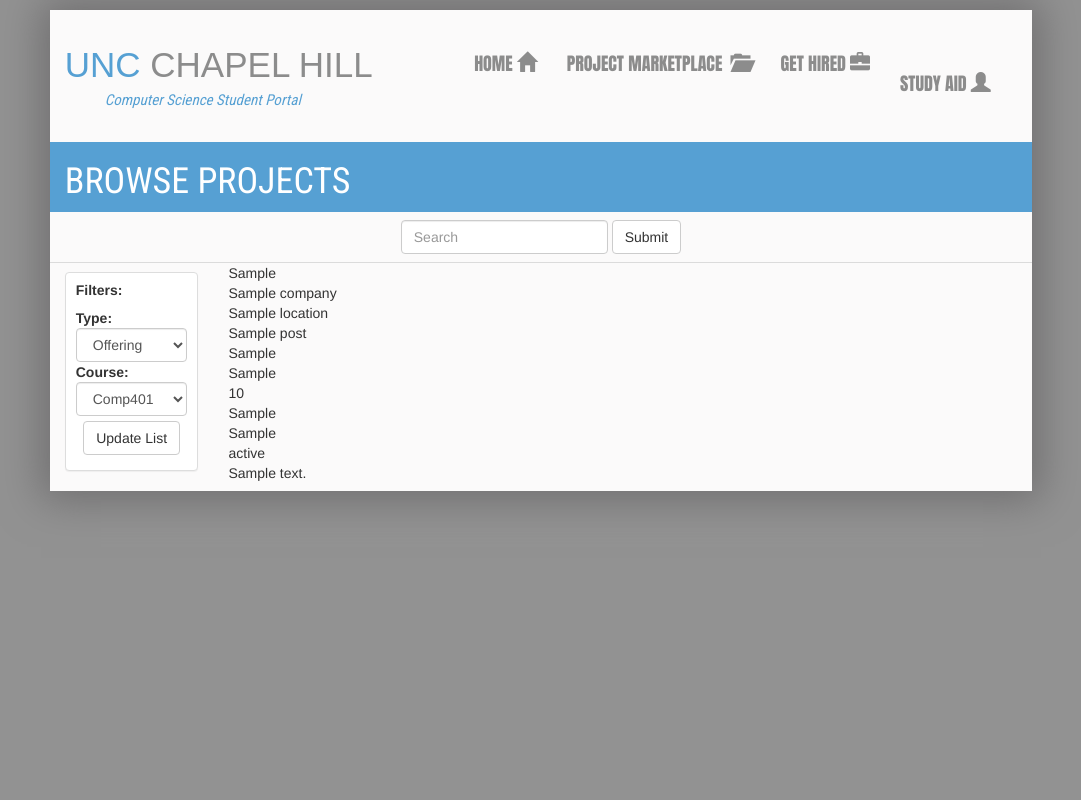
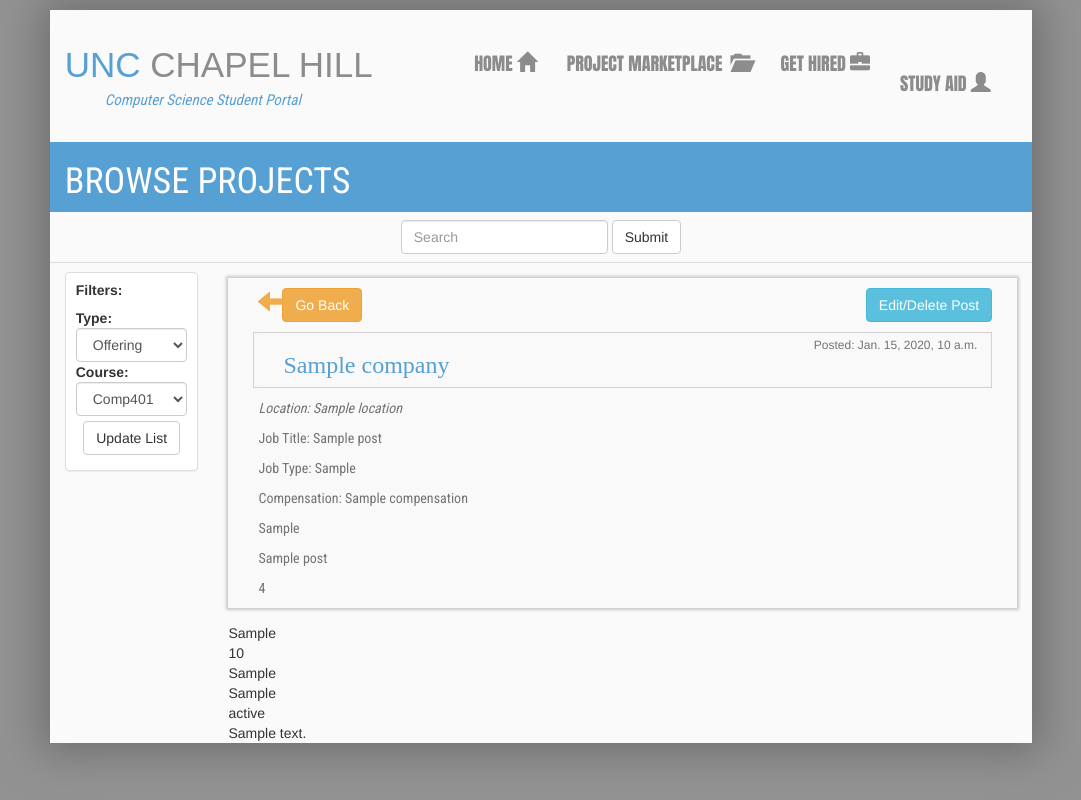
Before and after one commit to eliezer15/csportal, a Django app: template templates/GetHired/post.html in a window 1280 px wide. Shown: the whole page, without its empty margins (99-1180 px from the left). Run offline with Django 3.2, Linux system fonts and the light colour scheme; the template is opened without the code that fills it: most values are stand-ins (such as "Sample title", 1, 10 or a date in 2020); parts of the project's set-up code (start-up, migrations or seed data) failed here and were passed over; some libraries are stand-ins or nearby versions; some web fonts are replaced.

Commit message:
View post implemented

```diff
--- a/GetHired/models.py
+++ b/GetHired/models.py
@@ -158,5 +158,5 @@ class Interview(GetHiredPost):
     interview_rating = models.IntegerField()
 
     def save(self, **kwargs):
-        self.preview = self.interview_process[:50] + '...' #sliced to 50 chars
+        self.preview = self.interview_process[:100] + '...' #sliced to 50 chars
         super(Interview, self).save()
--- a/static/css/style.css
+++ b/static/css/style.css
@@ -118,7 +118,7 @@ div.posts {
 	margin: 10px;
 	font-size: 15px;
 	color: black;
-	height: 250px;
+	height: 200px;
 	width: 99%;
 	display: block;
 }
@@ -136,6 +136,10 @@ div.posts span.Date {
 	float: right;
 	color: black;
 	font-size: 12px;
+}
+
+div.posts span.preview {
+    color: #B2B2B2;
 }
 
 span.lab {
--- a/templates/GetHired/index.html
+++ b/templates/GetHired/index.html
@@ -24,6 +24,10 @@
                 <p>
                     <span class="location">{{post.location}}</span>
                 </p>
+
+                <p>
+                    <span class="preview">{{post.preview}}</span>
+                </p>
             </div>
         </a>
     </div>
--- a/templates/GetHired/post.html
+++ b/templates/GetHired/post.html
@@ -2,22 +2,32 @@
 {% load extra_templates %}
 {% block content %}
 <div>
-    {{post.get_applicant_degree_display}}<br>
-    {{post.company}}<br>
-    {{post.location}}<br>
-    {{post.job_title}}<br>
-    {{post.get_job_type_display}}<br>
-
+<div class="postView col-md-12">
+<div class="row">
+<span style="font-size: 25px;color: #F0AD4E;" class="glyphicon glyphicon-arrow-left pull-left"></span><input type="button" onclick="window.location.href ='/tutor/';" name="submit" class="btn btn-warning pull-left btn-info" value="Go Back" />
+<input type="button" onclick="call_passView();" name="submit" class="btn btn-default pull-right btn-info" value="Edit/Delete Post" />
+</div>
+<!-- Button Row -->
+<div class="row">
+    <div class="title col-md-12">
+    <div class="col-sm-7">
+    <h3 class="title">{{post.company}} </h3>
+</div>
+<p class="date">Posted: {{post.date_posted}}</p>
+</div>
+</div><!-- Title Row -->
+<div class="postBody col-md-12">
+    <p class="location"><em> Location: {{post.location}}</em><p>
+    <p class="job_title">Job Title: {{post.get_job_title_display}}</p>
+    <p class="job_type">Job Type: {{post.get_job_type_display}}</p>
+    <p class="compensation">Compensation: {{post.Compensation}}</p>
+    <p class="process">{{post.interview_process}}</p>
+    <p class="questions">{{post.questions_asked}}</p>
+    <p class="rating">{{post.interview_rating}}</p>
+</div><!-- PostBody Div end -->
+</div>
     {% with post|classname as classname %}
     {% if classname == "Interview" %}
-
-    {{post.interview_process}}<br>
-    {{post.questions_asked}}<br>
-    {{post.get_interview_source_display}}<br>
-    {{post.get_offer_status_display}}<br>
-    <a href="http://127.0.0.1:8000/GetHired/{{post.offer_details.url_slug}}">Offer</a><br>
-    {{post.interview_rating}}<br>
-
     {% else %}
 
     {{post.get_pay_type_display}}<br>
```
Also changed, not shown: database/data.db.
